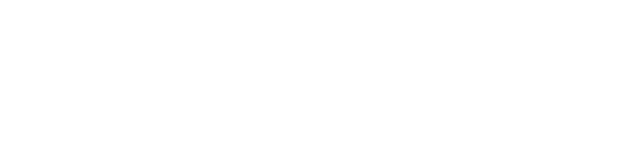
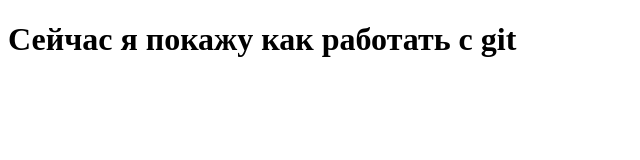
Before and after one commit to goodcantor/gittraining, a plain HTML site: page index.html in a window 1280 px wide. Shown: the whole page, without its empty margins (0-640 px from the left). Drawn offline with Linux system fonts and the light colour scheme.

Commit message:
again comimm

```diff
--- a/index.html
+++ b/index.html
@@ -7,6 +7,6 @@
   <title>Document</title>
 </head>
 <body>
-
+  <h1>Сейчас я покажу как работать с git</h1>
 </body>
 </html>
```
